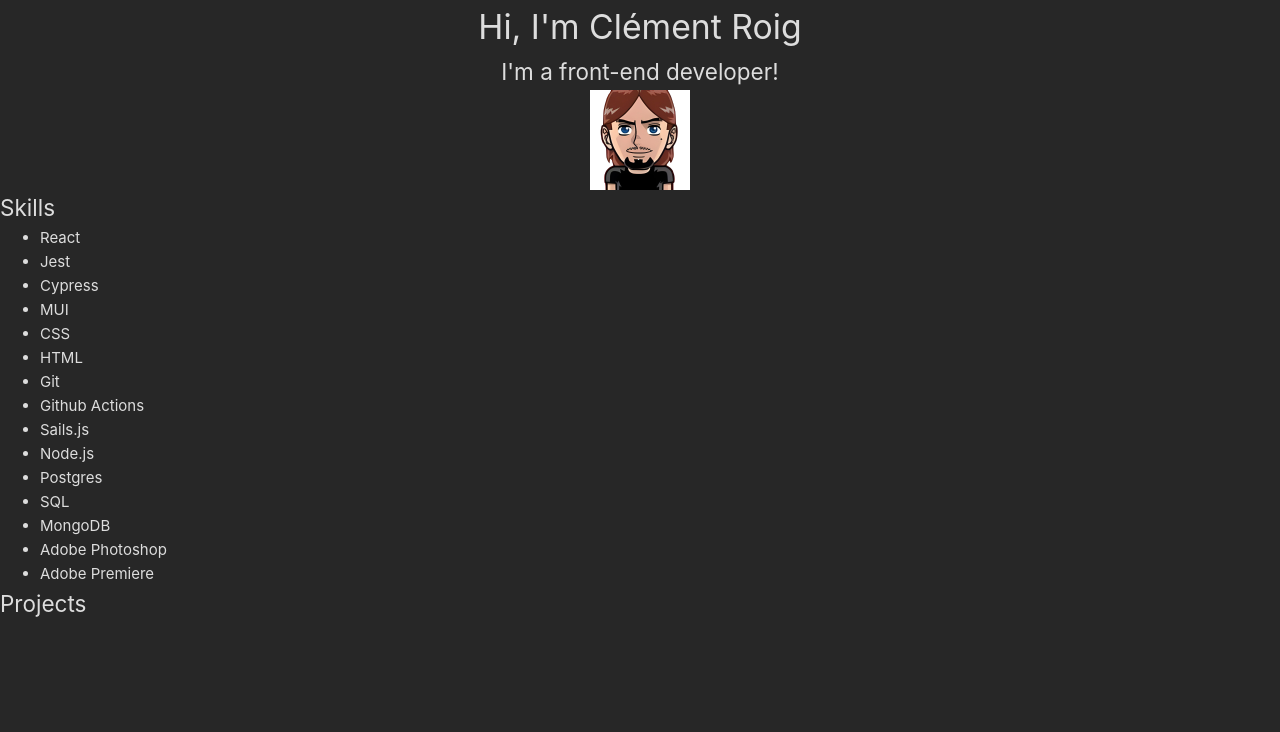
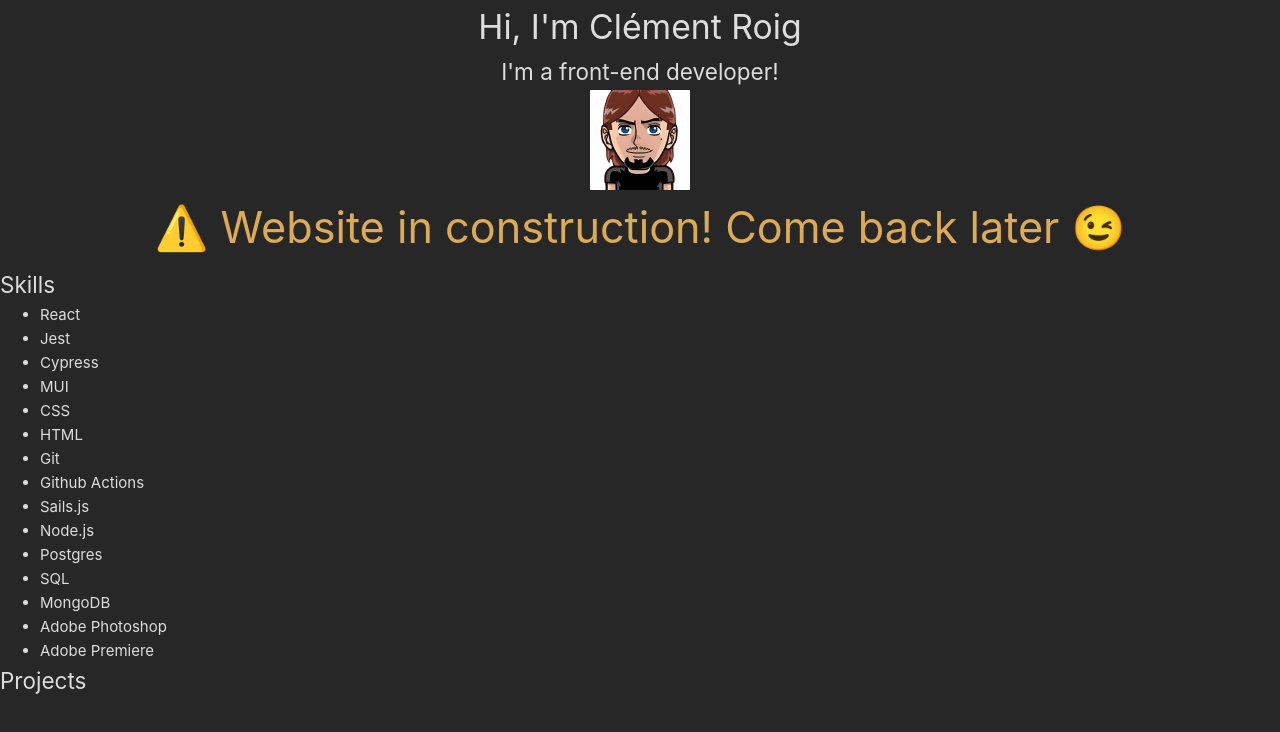
Before and after one commit to Clm-Roig/clm-roig.github.io, a Vue app: page / in a window 1280 px wide. Shown: the top 732 px of the page. Built offline with nearby package versions, Linux system fonts and the light colour scheme.

Commit message:
Add website in construction message

```diff
--- a/src/views/HomeView.vue
+++ b/src/views/HomeView.vue
@@ -10,12 +10,28 @@ import ProjectsView from "./ProjectsView.vue";
       <img class="gravatar" src="../assets/images/gravatar.jpg" />
     </section>
 
+    <h2 class="warning">⚠️ Website in construction! Come back later 😉</h2>
+
     <SkillsView />
     <ProjectsView />
   </main>
 </template>
 
 <style scoped style="scss">
+@keyframes warning_sign {
+  from {
+    scale: 0.7;
+  }
+  to {
+    scale: 1.3;
+  }
+}
+.warning {
+  animation: 3s linear 0s infinite alternate warning_sign;
+  color: #ddaa55;
+  font-size: 3rem;
+  text-align: center;
+}
 .gravatar {
   width: 100px;
 }
```
